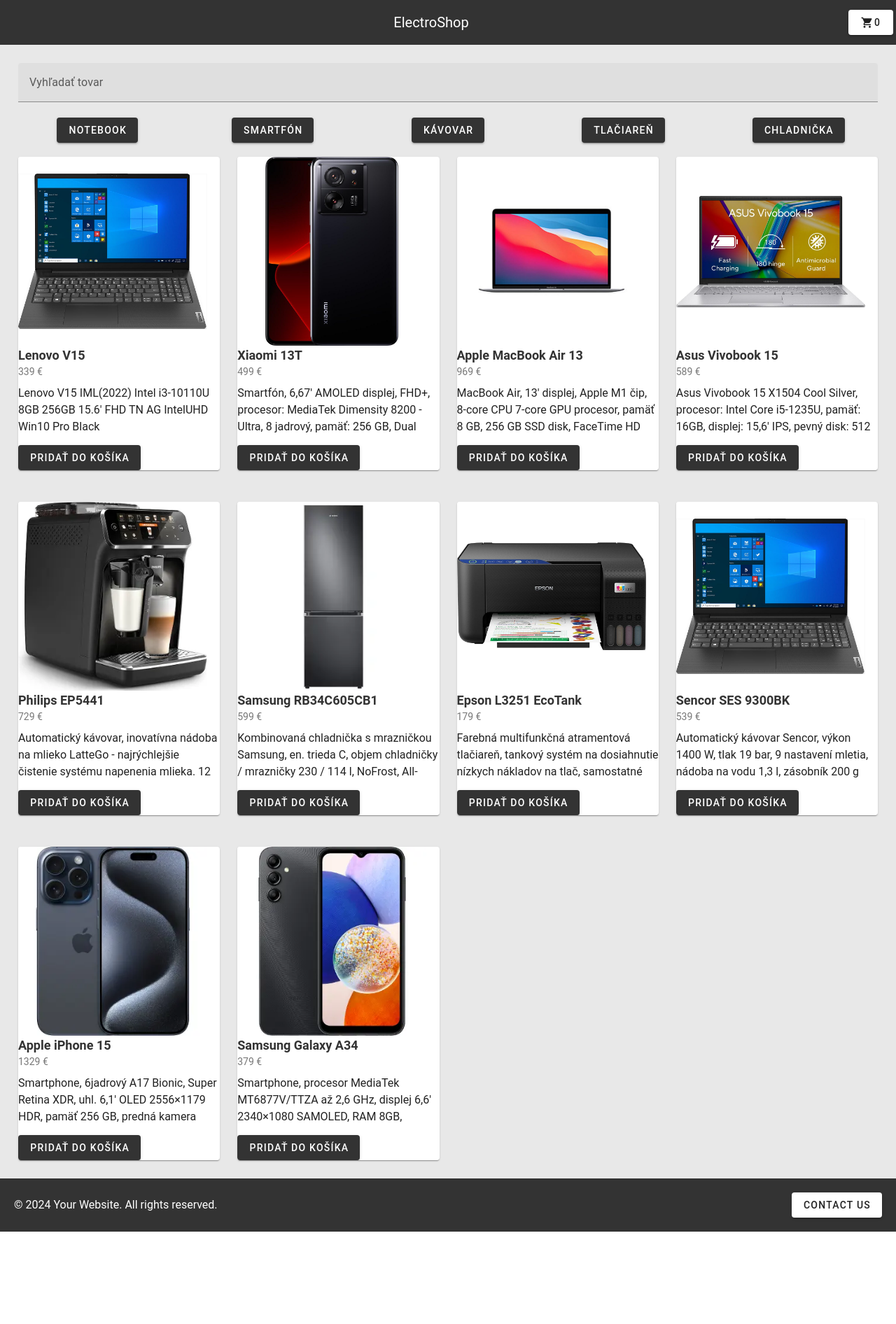
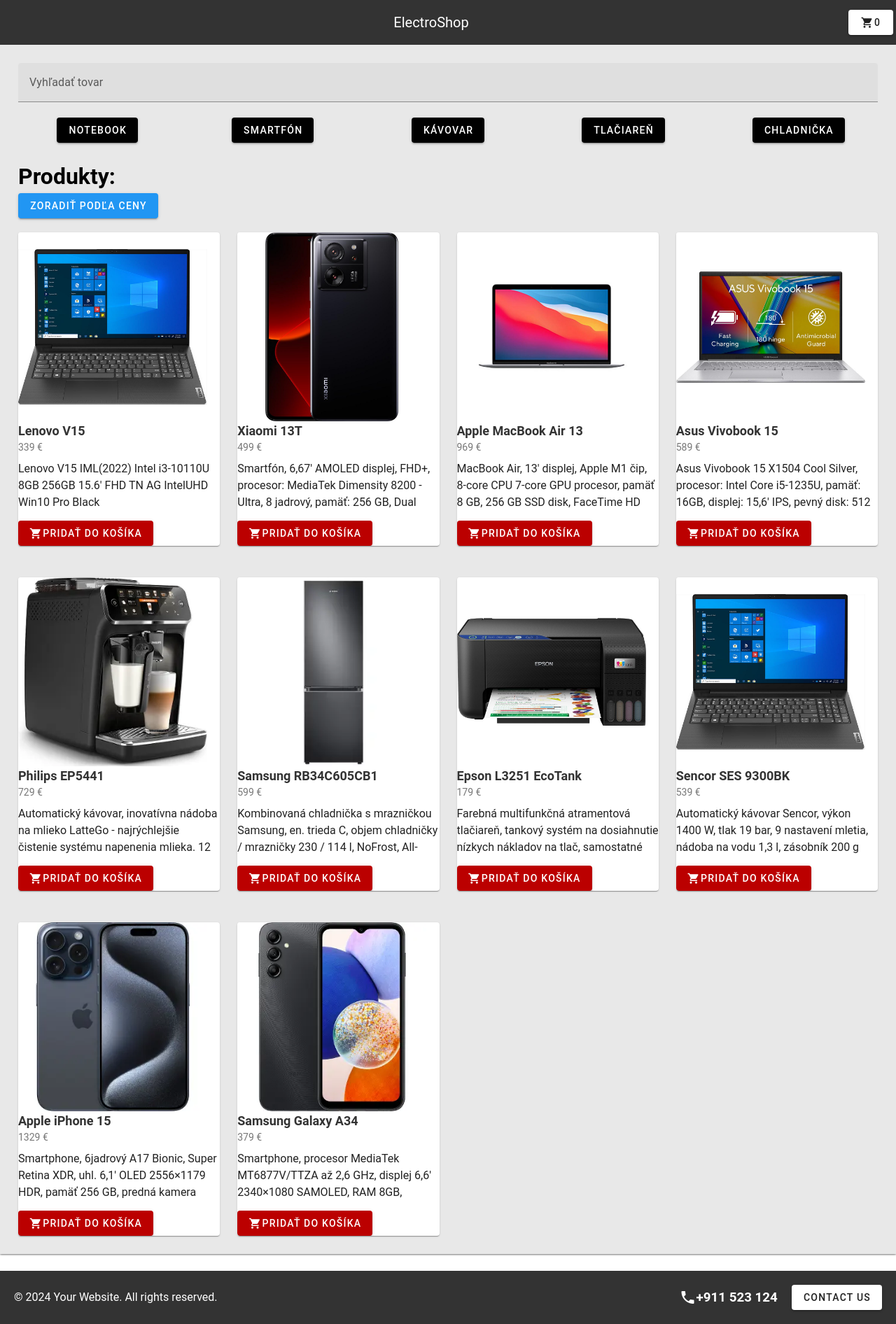
Before and after one commit to MatejBujdak/vue-ElectroShop, a Vue app in the folder vue-ElectroShop/: page / in a window 1280 px wide. Shown: the whole page at 70% size. Before the commit the page ends 1760 px from the top, so only its background shows below. Built offline with nearby package versions, Linux system fonts and the light colour scheme.

Commit message:
sort button

```diff
--- a/vue-ElectroShop/src/App.vue
+++ b/vue-ElectroShop/src/App.vue
@@ -13,15 +13,20 @@
   <main>
     <RouterView />
   </main>
+  <br>
   <footer>
         <div class="footer-content">
             <p>&copy; 2024 Your Website. All rights reserved.</p>
+            <div class="contact-section">
+              <v-icon>mdi-phone</v-icon>
+              <h3>+911 523 124</h3>
               <v-btn
               class="footer_button"
                 @click="router.push({ name: 'ContactUs' })"
                 >
                 Contact us
               </v-btn>
+            </div>
         </div>
   </footer>
 </template>
--- a/vue-ElectroShop/src/assets/styles.css
+++ b/vue-ElectroShop/src/assets/styles.css
@@ -176,6 +176,7 @@
   border: none;
   border-radius: 5px;
   cursor: pointer;
+  margin-left: 20px;
 }
 
 .footer_button:hover {
@@ -196,3 +197,8 @@
   font-size: 1.3em; /* Nastav veľkosť textu podľa potreby */
   margin-right: 10px;
 }
+
+.contact-section {
+    display: flex;
+    align-items: center;
+}
--- a/vue-ElectroShop/src/components/ProductItem.vue
+++ b/vue-ElectroShop/src/components/ProductItem.vue
@@ -24,8 +24,9 @@
     <div class="product-card-actions">
       <v-btn
       @click.stop="addToCart"
-      color="#333"
+      color="#B00"
       >
+      <v-icon>mdi-cart</v-icon>
       Pridať do košíka
       </v-btn>
     </div>
--- a/vue-ElectroShop/src/views/ProductDetail.vue
+++ b/vue-ElectroShop/src/views/ProductDetail.vue
@@ -16,13 +16,15 @@
         <p>Popis: {{ selectedProduct.description }}</p>
         <br>
         <h2>Cena: {{ selectedProduct.price }} € </h2>
-        <v-btn
-          variant="outlined"
-          color="red"
-          @click="addToCart"
-        >
-         Pridať do košíka
-        </v-btn>
+        <div class="product-card-actions">
+          <v-btn
+          @click.stop="addToCart"
+          color="#B00"
+          >
+          <v-icon>mdi-cart</v-icon>
+          Pridať do košíka
+          </v-btn>
+        </div>
     </div>
 </template>
 
--- a/vue-ElectroShop/src/views/ProductList.vue
+++ b/vue-ElectroShop/src/views/ProductList.vue
@@ -1,17 +1,39 @@
 <template>
   <div>
     <v-text-field v-model="search" label="Vyhľadať tovar" @input="updateFilteredItems"/>
-
     <v-row>
       <v-col v-for="category in categories" :key="category" class="text-center">
         <v-btn
           @click="filterByCategory(category)"
-          color="#333"
+          color="black"
         >
           {{ category }}
         </v-btn>
       </v-col>
     </v-row>
+
+    <br>
+
+    <h1>Produkty:</h1>
+
+    <!-- SORT -->
+    <div v-if="priceSortDirection !== ''">
+      <v-btn
+        @click="sortProductsByPrice"
+        color="blue"
+      >
+        <v-icon>{{ priceSortDirection === 'asc' ? 'mdi-menu-up' : 'mdi-menu-down' }}</v-icon>
+        Zoradiť podľa ceny
+      </v-btn>
+    </div >
+    <div v-else>
+      <v-btn
+        @click="sortProductsByPrice"
+        color="blue"
+      >
+        Zoradiť podľa ceny
+      </v-btn>
+    </div>
 
     <div class="grid-container" v-if="filteredItems.length">
       <div
@@ -23,6 +45,10 @@
           :productData="product"
         />
       </div>
+    </div>
+    <div v-else>
+      <br>
+      <h3>Žiadne položky nevyhovujú vyhľadávaniu.</h3>
     </div>
 
   </div>
@@ -42,6 +68,7 @@
       search: '',
       selectedCategory: '',
       categories: ['notebook', 'smartfón', 'kávovar', 'tlačiareň', 'chladnička'],
+      priceSortDirection: '',
     };
   },
   computed: {
@@ -65,6 +92,20 @@
     filterByCategory(category) {
       this.selectedCategory = this.selectedCategory === category ? null : category;
     },
+    sortProductsByPrice() {
+      this.priceSortDirection = (this.priceSortDirection === 'asc' || this.priceSortDirection === '') ? 'desc' : 'asc';
+
+      this.store.products.sort((a, b) => {
+        const priceA = a.price;
+        const priceB = b.price;
+
+        if (this.priceSortDirection === 'asc') {
+          return priceA - priceB;
+        } else {
+          return priceB - priceA;
+        }
+      });
+    },
   },
   mounted() {
     this.loadProducts();
```
Also changed, not shown: vue-ElectroShop/src/images/30022469-threetwenty copy 2.jpg (added), vue-ElectroShop/src/images/30022469-threetwenty copy.jpg (added). Lines whose indentation alone changed are shown as unchanged.
